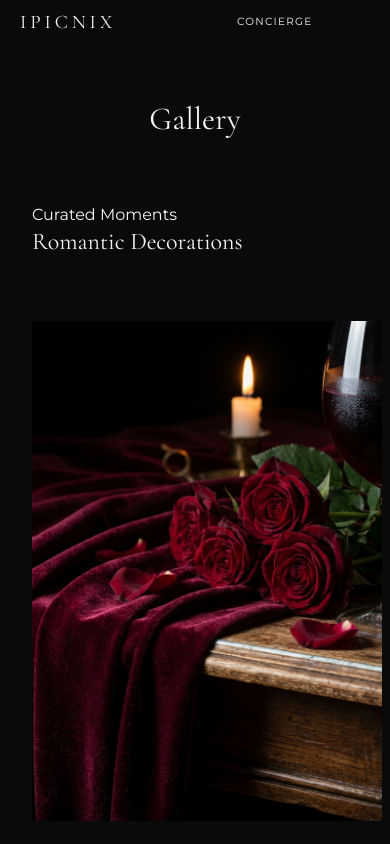
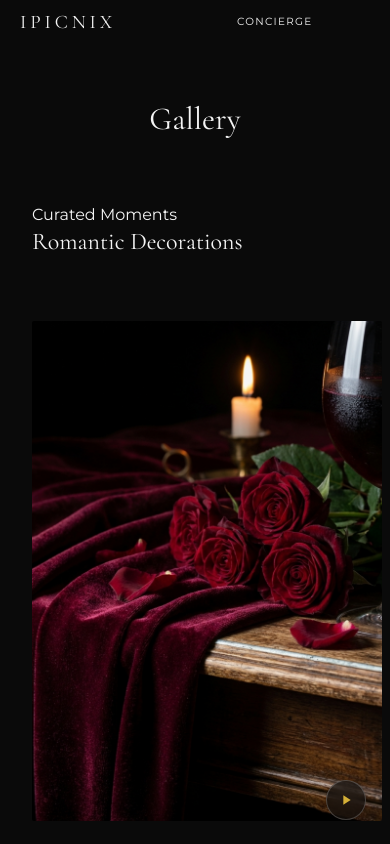
Before and after one commit to patlax17/ipicnix-preview, a Next.js app: page /gallery in a window 390 px wide. Shown: the top 844 px of the page. Built offline with nearby package versions, Linux system fonts and the light colour scheme.

Commit message:
Add Background Music component

```diff
--- a/src/app/layout.tsx
+++ b/src/app/layout.tsx
@@ -2,6 +2,7 @@ import type { Metadata } from "next";
 import { Geist, Geist_Mono } from "next/font/google";
 import "./globals.css";
 import Footer from "@/components/Footer";
+import BackgroundMusic from "@/components/BackgroundMusic";
 
 const geistSans = Geist({
   variable: "--font-geist-sans",
@@ -27,6 +28,7 @@ export default function RootLayout({
     <html lang="en">
       <body className={`${geistSans.variable} ${geistMono.variable}`}>
         {children}
+        <BackgroundMusic />
         <Footer />
       </body>
     </html>
--- /dev/null
+++ b/src/components/BackgroundMusic.module.css
@@ -0,0 +1,48 @@
+.container {
+    position: fixed;
+    bottom: 2rem;
+    right: 2rem;
+    z-index: 9999;
+    display: flex;
+    align-items: center;
+    justify-content: center;
+}
+
+.button {
+    background: rgba(10, 10, 10, 0.6);
+    backdrop-filter: blur(10px);
+    border: 1px solid rgba(255, 255, 255, 0.2);
+    width: 40px;
+    height: 40px;
+    border-radius: 50%;
+    color: var(--color-sand, #d4af37);
+    display: flex;
+    align-items: center;
+    justify-content: center;
+    cursor: pointer;
+    transition: all 0.3s ease;
+    padding: 0;
+}
+
+.button:hover {
+    background: rgba(255, 255, 255, 0.1);
+    transform: scale(1.05);
+}
+
+.icon {
+    width: 16px;
+    height: 16px;
+    fill: currentColor;
+}
+
+/* Hide on Book Now page by not rendering, but if we used CSS logic: */
+.hidden {
+    display: none;
+}
+
+@media (max-width: 768px) {
+    .container {
+        bottom: 1.5rem;
+        right: 1.5rem;
+    }
+}
--- /dev/null
+++ b/src/components/BackgroundMusic.tsx
@@ -0,0 +1,94 @@
+"use client";
+
+import { useEffect, useRef, useState } from 'react';
+import { usePathname } from 'next/navigation';
+import styles from './BackgroundMusic.module.css';
+
+export default function BackgroundMusic() {
+    const audioRef = useRef<HTMLAudioElement | null>(null);
+    const [isPlaying, setIsPlaying] = useState(false);
+    const [userHasInteracted, setUserHasInteracted] = useState(false);
+    const pathname = usePathname();
+
+    // Pages where music is allowed
+    const isMusicAllowed = ['/', '/packages', '/gallery'].includes(pathname) || pathname === '/packages/' || pathname === '/gallery/'; // Loose matching
+
+    // Check if we are specifically on book-now to disable
+    const isBookNow = pathname?.includes('book-now');
+
+    useEffect(() => {
+        if (audioRef.current) {
+            audioRef.current.volume = 0.15; // Low volume 10-20%
+        }
+    }, []);
+
+    // Handle route changes
+    useEffect(() => {
+        if (audioRef.current) {
+            if (isBookNow) {
+                // Determine if we should pause
+                audioRef.current.pause();
+                // We keep isPlaying state as is technically, or visual indicator should show "muted/disabled"?
+                // If we want to resume automatically when leaving book-now IF it was playing, we need to track "userIntentPlaying".
+                // For simplicity, if we go to disabled page, we pause.
+                // If we go back, user might need to press play?
+                // Prompt says: "If user pauses, keep it paused". "Persist play/pause state across navigation if feasible".
+                // If the SYSTEM pauses it because of route, we should probably resume it if valid.
+            } else if (isPlaying && userHasInteracted) {
+                audioRef.current.play().catch(e => console.log("Playback failed", e));
+            }
+        }
+    }, [pathname, isBookNow, isPlaying, userHasInteracted]);
+
+    const togglePlay = () => {
+        if (!audioRef.current) return;
+
+        if (isPlaying) {
+            audioRef.current.pause();
+            setIsPlaying(false);
+        } else {
+            audioRef.current.play().catch(e => {
+                console.error("Audio play failed:", e);
+            });
+            setIsPlaying(true);
+            setUserHasInteracted(true);
+        }
+    };
+
+    // If on a disabled page, do not render the controls or play audio
+    // But we keep the component mounted so audio element exists (just paused)
+    // Actually if we don't render, audio might stop?
+    // Return null renders nothing but hooks run.
+    // But if we want to "persist", we keep it rendered but hidden or just paused.
+    // Spec says "Music disabled on: Book Now".
+
+    // If on a disabled page, we hide the controls but keep component mounted to preserve state/logic
+    // We handle the pausing via the useEffect above
+
+    return (
+        <div className={`${styles.container} ${isBookNow ? styles.hidden : ''}`}>
+            <audio
+                ref={audioRef}
+                src="/audio/ipicnix-ambient.mp3"
+                loop
+                preload="auto"
+            />
+            <button
+                onClick={togglePlay}
+                className={styles.button}
+                aria-label={isPlaying ? "Pause Music" : "Play Music"}
+            >
+                {isPlaying ? (
+                    <svg viewBox="0 0 24 24" className={styles.icon}>
+                        <rect x="6" y="4" width="4" height="16" />
+                        <rect x="14" y="4" width="4" height="16" />
+                    </svg>
+                ) : (
+                    <svg viewBox="0 0 24 24" className={styles.icon}>
+                        <path d="M8 5v14l11-7z" />
+                    </svg>
+                )}
+            </button>
+        </div>
+    );
+}
```
